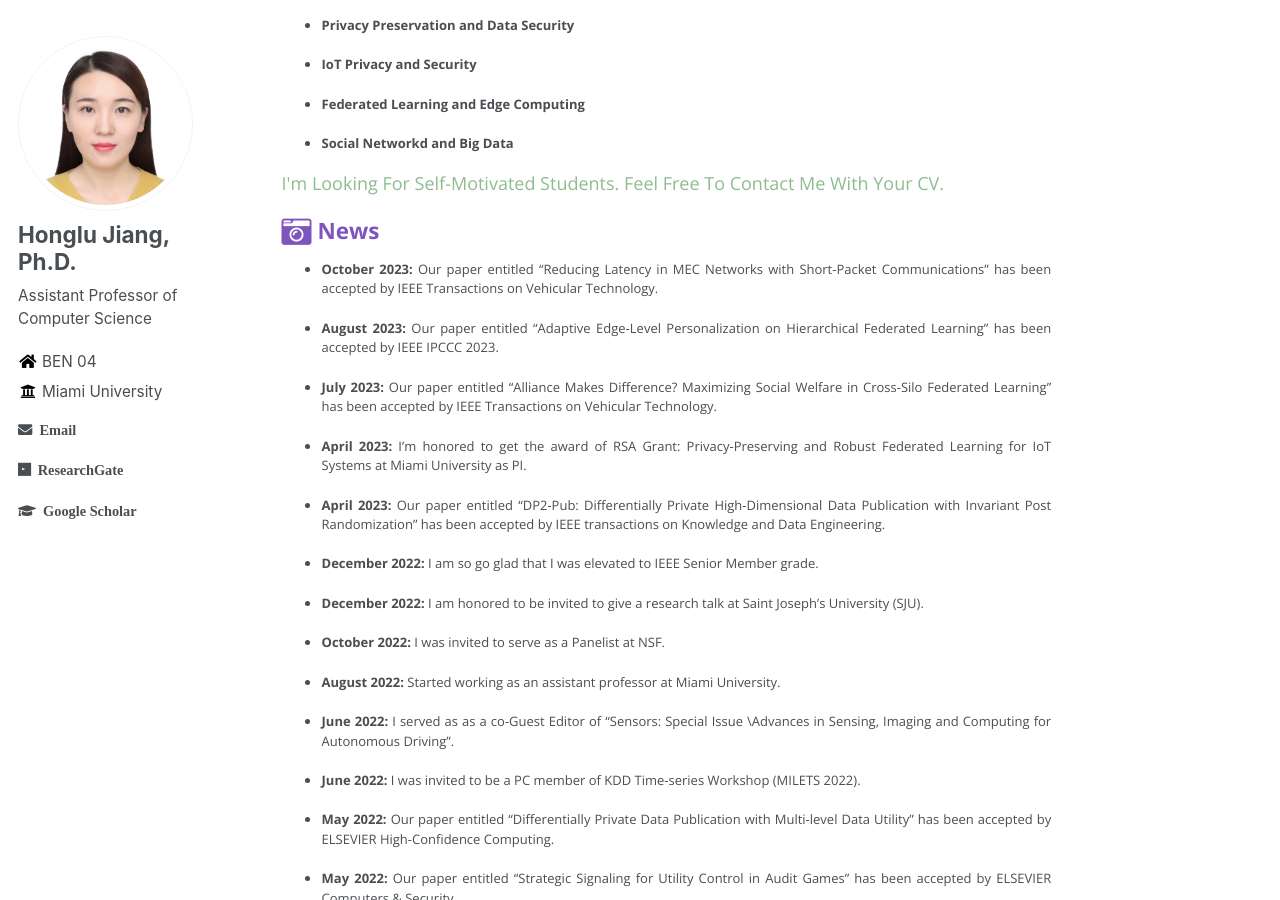
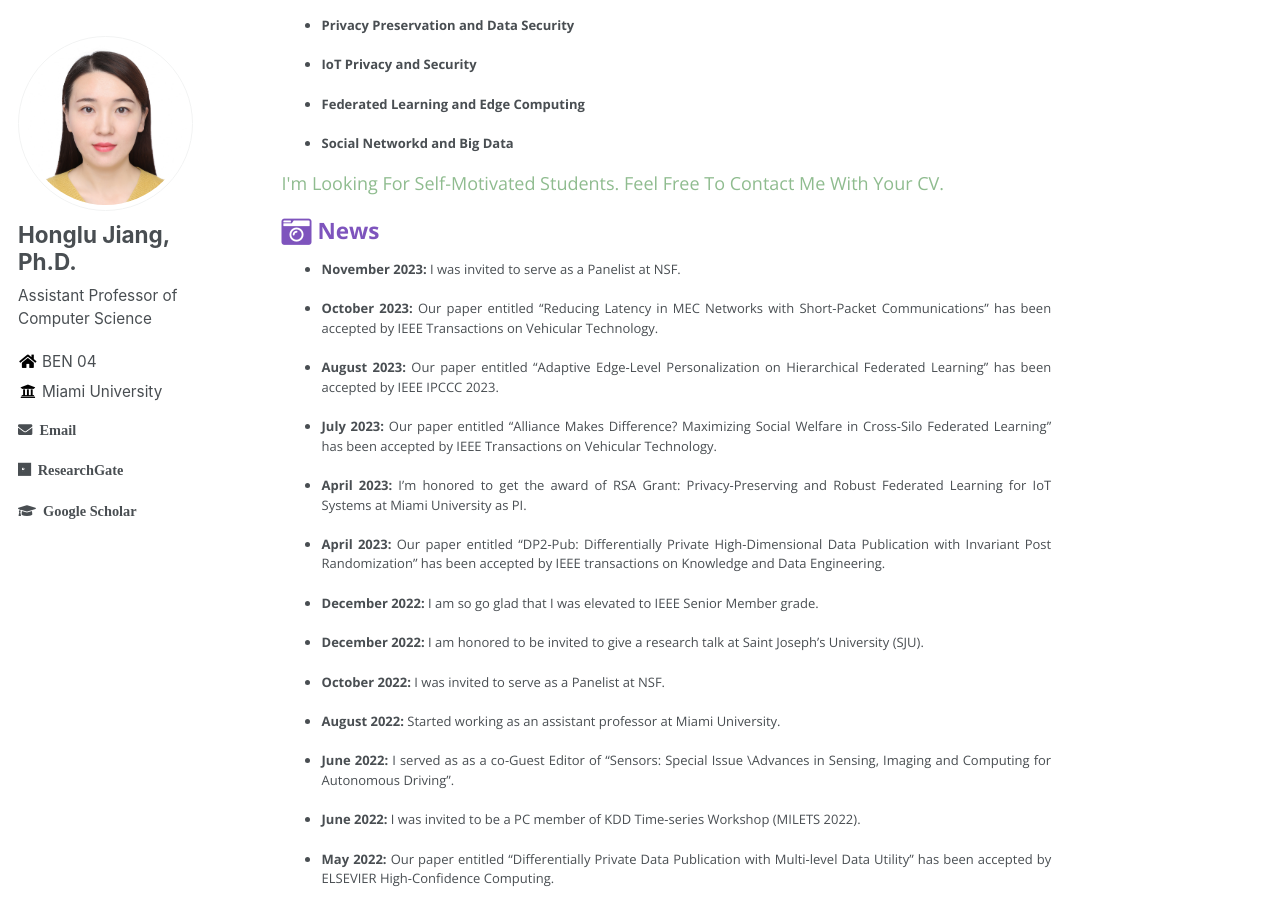
Before and after one commit to hljiang0720/hljiang.github.io, a Jekyll site: the page built from _pages/about.md, in a window 1280 px wide and 900 px high, scrolled down 302 px. Built offline with Jekyll 4.4.1, drawn with Linux system fonts in a browser that asks for light colours.

Commit message:
Update about.md

```diff
--- a/_pages/about.md
+++ b/_pages/about.md
@@ -34,6 +34,8 @@ I obtained my Ph.D.in the Department of [Computer Science](https://www.cs.seas.g
 
 <h3><i class="fa fa-camera-retro fa-lg" aria-hidden="true"></i> News</h3>
 
+* **November 2023:** I was invited to serve as a Panelist at NSF.
+
  * **October 2023:** Our paper entitled “Reducing Latency in MEC Networks with Short-Packet Communications" has been accepted by IEEE Transactions on Vehicular Technology.
 
  * **August 2023:** Our paper entitled “Adaptive Edge-Level Personalization on Hierarchical Federated Learning" has been accepted by IEEE IPCCC 2023.
```
